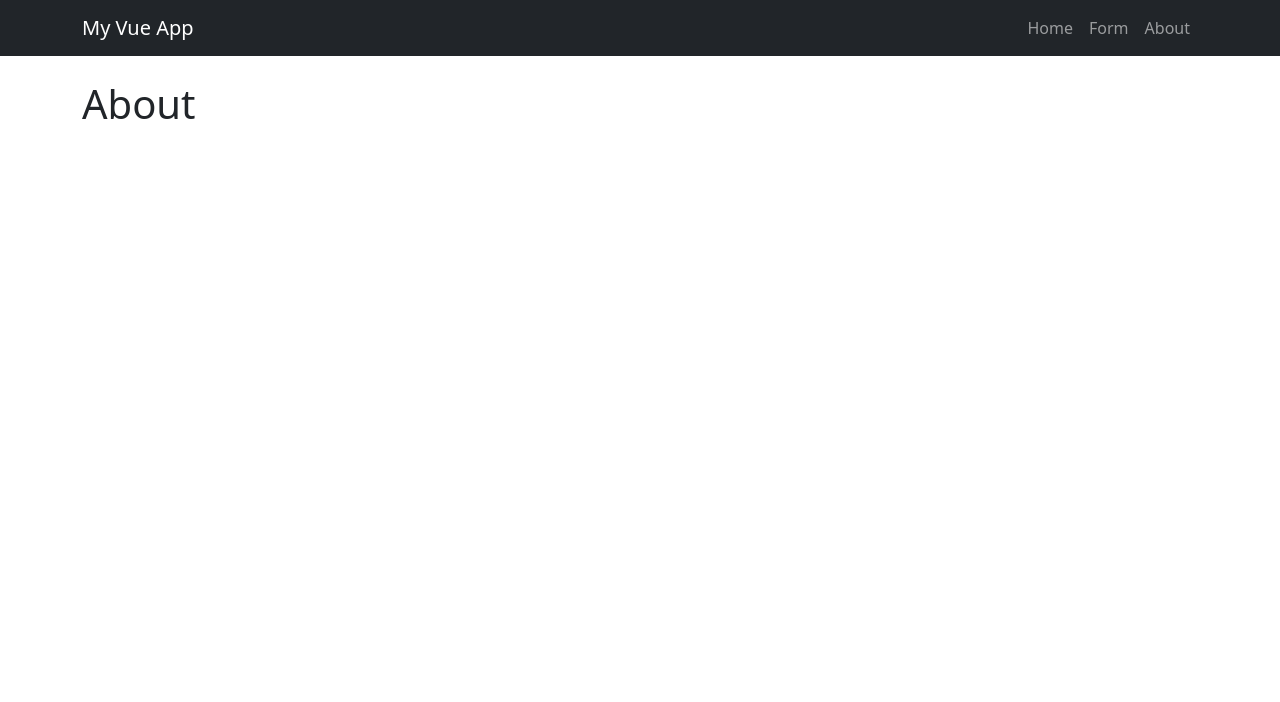
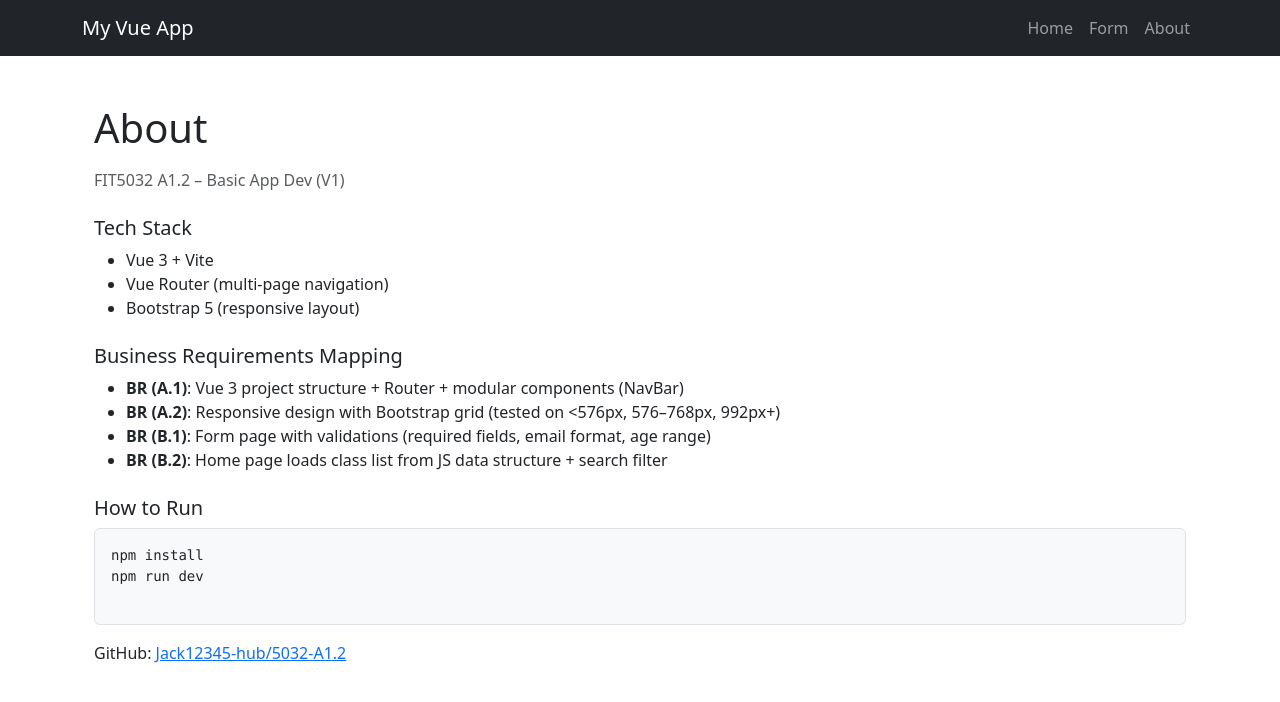
Before and after one commit to Jack12345-hub/5032-A3, a Vue app: page /about in a window 1280 px wide. Shown: the top 702 px of the page. Built offline with nearby package versions, Linux system fonts and the light colour scheme.

Commit message:
update about

```diff
--- a/src/pages/About.vue
+++ b/src/pages/About.vue
@@ -1 +1,34 @@
-<template><h1>About</h1></template>
+<template>
+  <section class="container py-4">
+    <h1 class="mb-3">About</h1>
+    <p class="text-muted">FIT5032 A1.2 – Basic App Dev (V1)</p>
+
+    <h5 class="mt-4">Tech Stack</h5>
+    <ul>
+      <li>Vue 3 + Vite</li>
+      <li>Vue Router (multi-page navigation)</li>
+      <li>Bootstrap 5 (responsive layout)</li>
+    </ul>
+
+    <h5 class="mt-4">Business Requirements Mapping</h5>
+    <ul>
+      <li><strong>BR (A.1)</strong>: Vue 3 project structure + Router + modular components (NavBar)</li>
+      <li><strong>BR (A.2)</strong>: Responsive design with Bootstrap grid (tested on &lt;576px, 576–768px, 992px+)</li>
+      <li><strong>BR (B.1)</strong>: Form page with validations (required fields, email format, age range)</li>
+      <li><strong>BR (B.2)</strong>: Home page loads class list from JS data structure + search filter</li>
+    </ul>
+
+    <h5 class="mt-4">How to Run</h5>
+    <pre class="bg-light p-3 rounded border">
+npm install
+npm run dev
+    </pre>
+
+    <p class="mt-3">
+      GitHub:
+      <a href="https://github.com/Jack12345-hub/5032-A1.2" target="_blank" rel="noopener">
+        Jack12345-hub/5032-A1.2
+      </a>
+    </p>
+  </section>
+</template>
```
